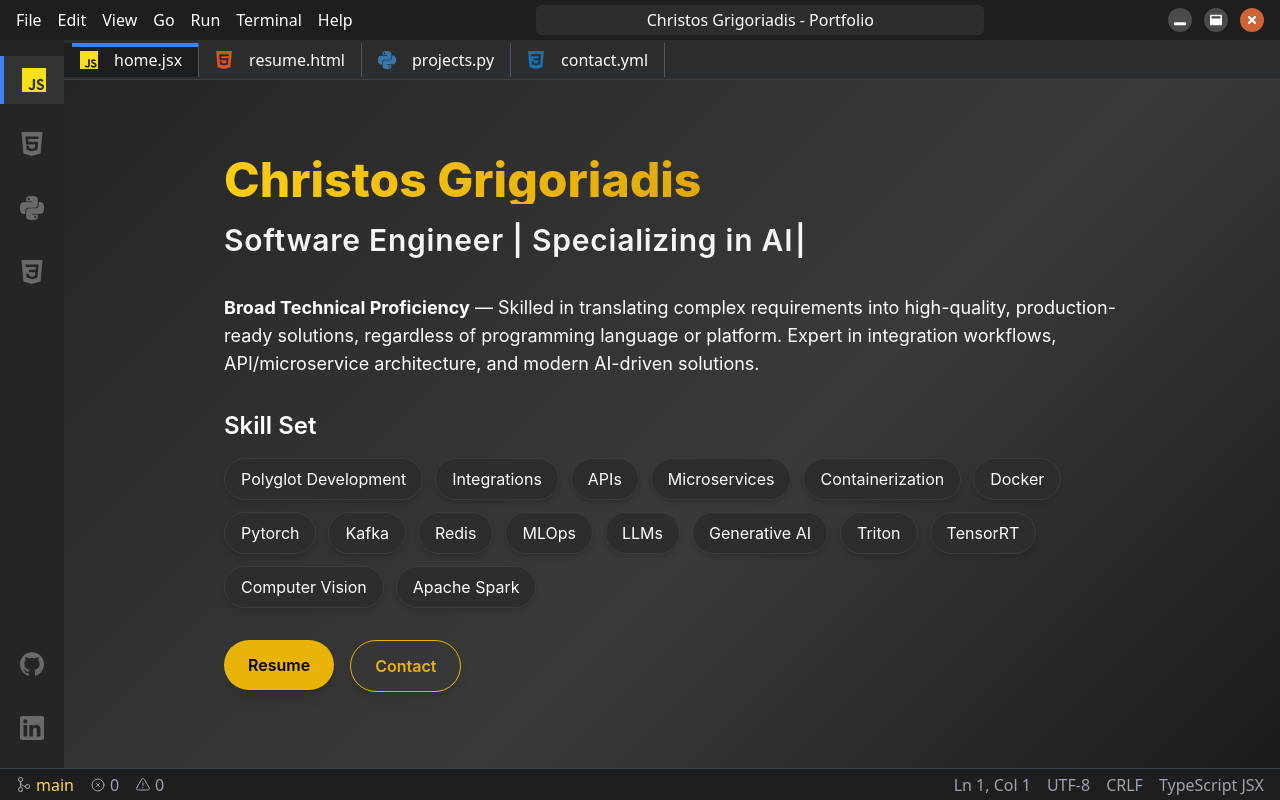
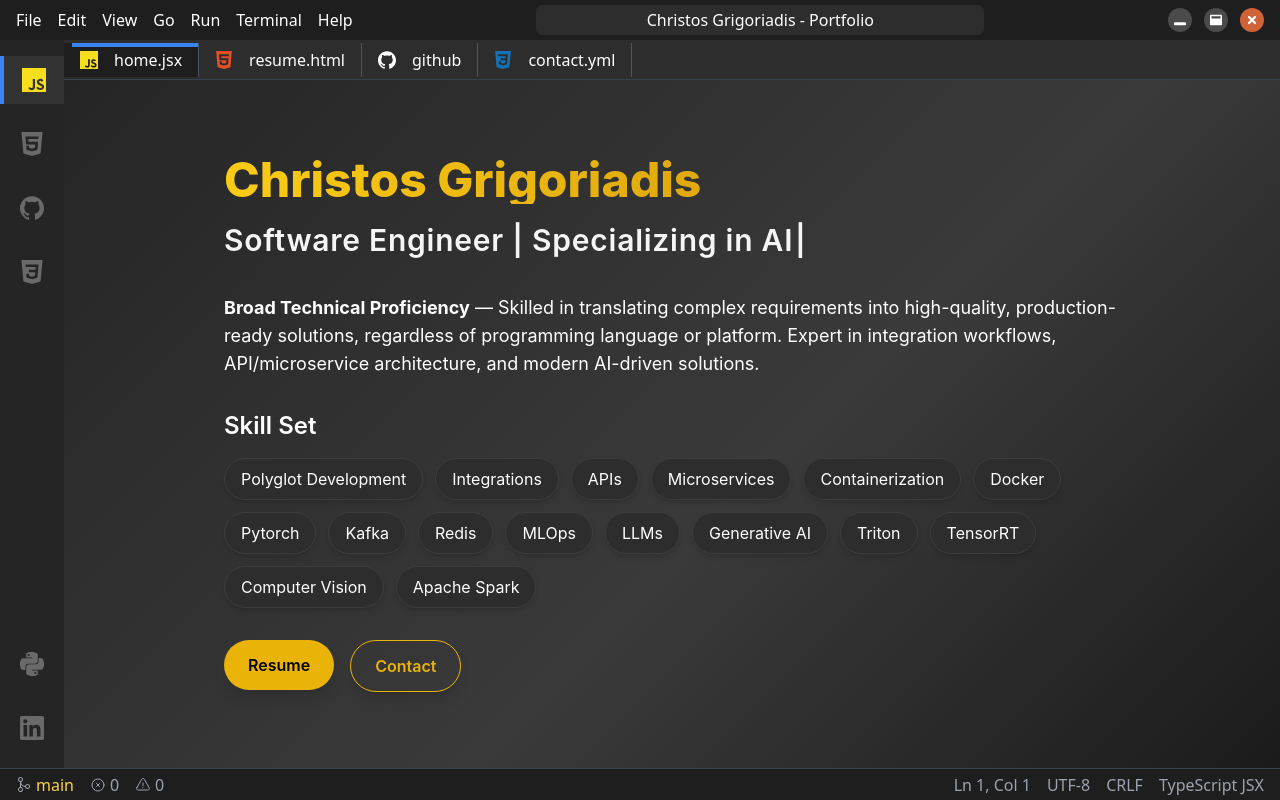
Before and after one commit to ChristosG/visual-studio-webapp, a Next.js app: page /app in a window 1280 px wide. Built offline with nearby package versions, Linux system fonts and the light colour scheme.

Commit message:
changed sidebar order

```diff
--- a/components/Sidebar.tsx
+++ b/components/Sidebar.tsx
@@ -16,9 +16,10 @@ const Sidebar: FC<SidebarProps> = ({ activeFile, setActiveFile, screenWidth, sty
   const icons = [
     { icon: SiJavascript, file: 'home.jsx', color: '#F7DF1E', tooltip: 'Home', position: 'top' },
     { icon: SiHtml5, file: 'resume.html', color: '#E34F26', tooltip: 'Resume', position: 'top' },
-    { icon: SiPython, file: 'projects.py', color: '#3776AB', tooltip: 'Projects', position: 'top' },
+    { icon: SiGithub, file: 'github', color: 'white', tooltip: 'GitHub', position: 'top' },
     { icon: SiCss3, file: 'contact.yml', color: '#1572B6', tooltip: 'Contact', position: 'top' },
-    { icon: SiGithub, file: 'github', color: 'white', tooltip: 'GitHub', position: 'bottom' },
+
+    { icon: SiPython, file: 'projects.py', color: '#3776AB', tooltip: 'Projects', position: 'bottom' },
     { icon: SiLinkedin, file: 'linkedin', color: '#3E66BB', tooltip: 'LinkedIn', position: 'bottom', url: 'https://linkedin.com/in/cgrigoriadis' },
   ];
 
--- a/pages/app.tsx
+++ b/pages/app.tsx
@@ -8,7 +8,7 @@ import { useState, useEffect } from 'react';
 import { motion } from 'framer-motion';
 
 const Index = () => {
-  const [openFiles, setOpenFiles] = useState(['home.jsx', 'resume.html', 'projects.py', 'contact.yml']);
+  const [openFiles, setOpenFiles] = useState(['home.jsx', 'resume.html', 'github', 'contact.yml']);
   const [activeFile, setActiveFile] = useState('home.jsx');
   const [screenWidth, setScreenWidth] = useState(0);
 
--- a/tailwind.config.js
+++ b/tailwind.config.js
@@ -23,5 +23,11 @@ module.exports = {
       },
     },
   },
+  safelist: [
+    'bg-animated-gradient',
+    'before:absolute',
+    'before:inset-0',
+    'mix-blend-soft-light'
+  ],
   plugins: [],
 };
--- a/tailwind.config.ts
+++ b/tailwind.config.ts
@@ -20,6 +20,12 @@ module.exports = {
       },
     },
   },
+  safelist: [
+    'bg-animated-gradient',
+    'before:absolute',
+    'before:inset-0',
+    'mix-blend-soft-light'
+  ],
   plugins: [],
 };
 
```
